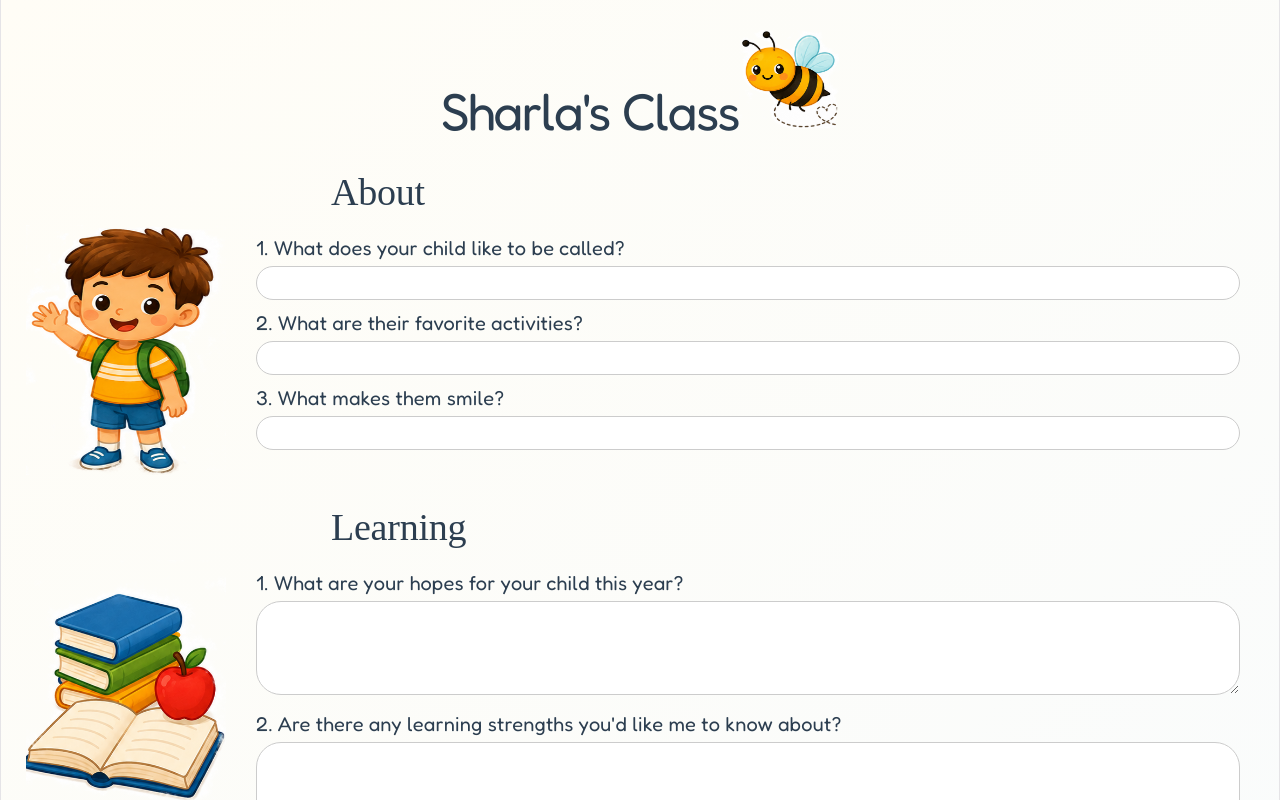
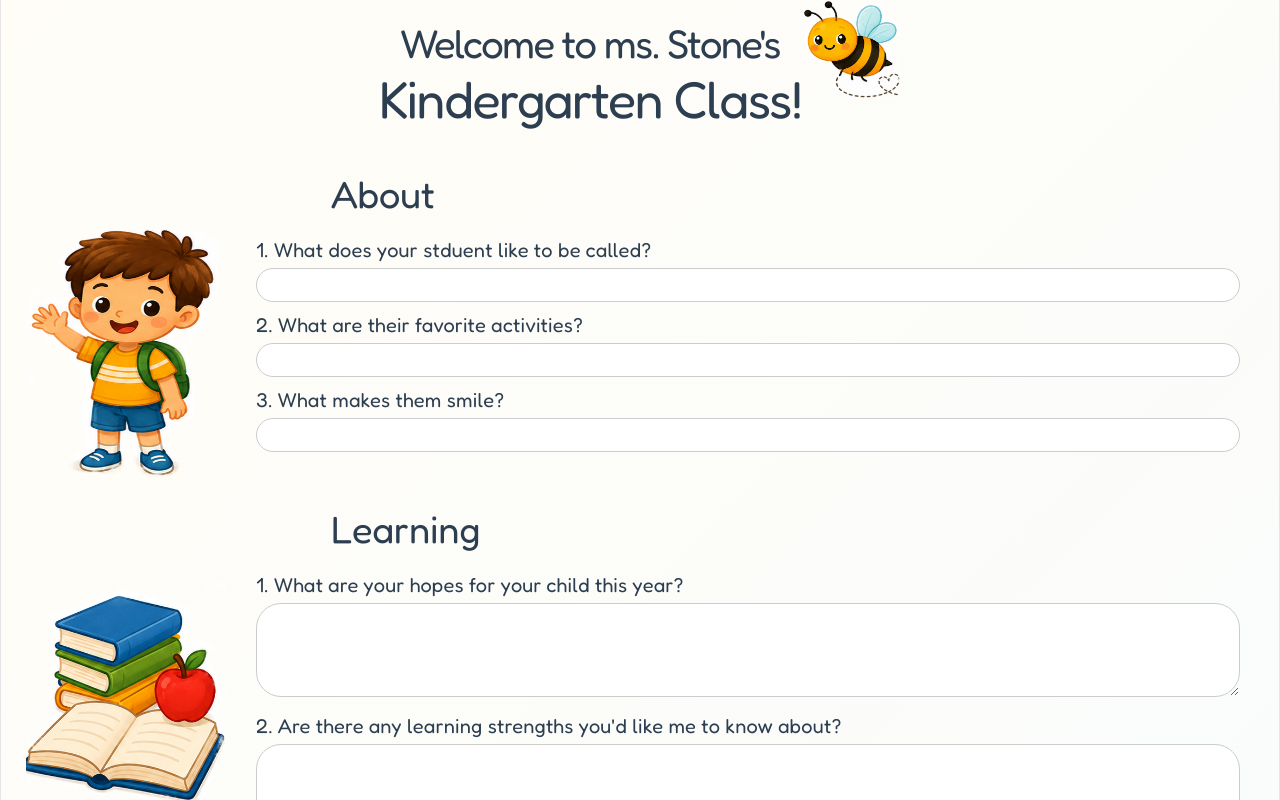
Before and after one commit to gcm1991/class-survey, a React (Vite) app: page / in a window 1280 px wide. Shown: the top 800 px of the page. Built offline with nearby package versions, Linux system fonts and the light colour scheme.

Commit message:
Made changes to H2 Fonts and Changed Title

```diff
--- a/src/App.css
+++ b/src/App.css
@@ -93,7 +93,7 @@ h1 {
 
 h2 {
   font-size: 38px;
-  font-family:cursive;
+  font-family:"Fredoka";
 
   color: #2c3e50;
   margin-top: 34px;
--- a/src/App.jsx
+++ b/src/App.jsx
@@ -17,11 +17,13 @@ const large_box_height = "100px";
 function App() {
   return (
     <>
-      <div>
-        <h1>
-          Sharla's Class
-          <img src={beeImg} width="100" height="100" />
-        </h1>
+      <div style={{ display: "flex", justifyContent: "center" }}>
+        <div>
+          <h1 style={{ fontSize: "40px" }}>Welcome to ms. Stone's</h1>
+          <h1 style={{ marginBottom: "30px" }}>Kindergarten Class!</h1>
+        </div>
+
+        <img src={beeImg} width="100" height="100" />
       </div>
       <AboutSection title="About" image={childImg} />
       <LearningSection title="Learning" image={bookImg} />
@@ -38,7 +40,7 @@ function App() {
 
 function AboutSection({ title, image }) {
   const about_questions = [
-    "1. What does your child like to be called?",
+    "1. What does your stduent like to be called?",
     "2. What are their favorite activities?",
     "3. What makes them smile?",
   ];
```
